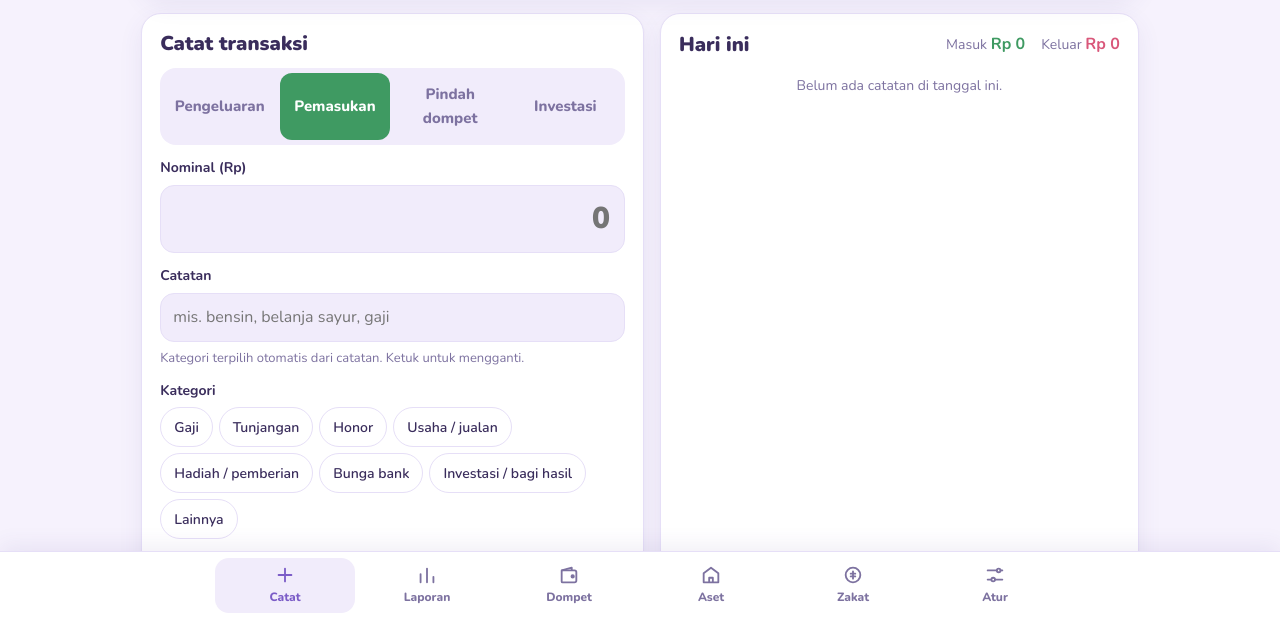
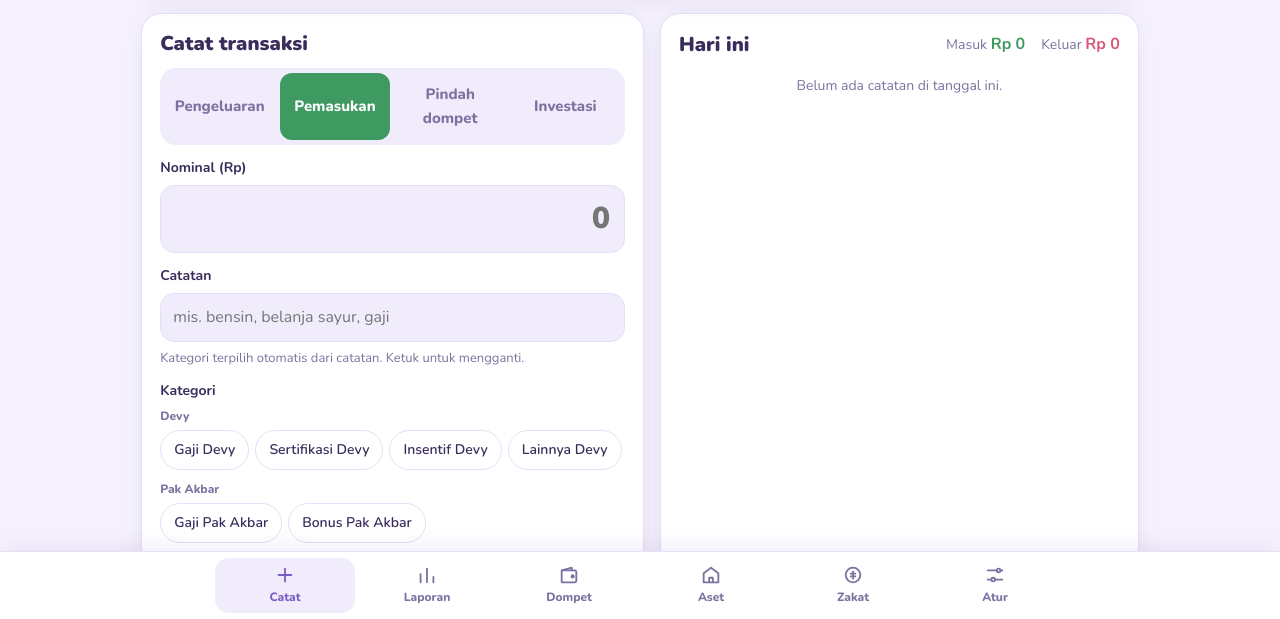
Before and after one commit to teachdev-sylvya/BukuKas, a plain HTML site: page index.html in a window 1280 px wide. Both pictures are taken after a click on the button "Pemasukan". Shown: the part 181-800 px from the top of the page. Drawn offline with nearby package versions, Linux system fonts and the light colour scheme.

Commit message:
Kategori pemasukan per orang: Devy (gaji, sertifikasi, insentif, lainnya) dan Pak Akbar (gaji, bonus)
Co-Authored-By: Claude Opus 5.5 <noreply@anthropic.com>
Claude-Session: https://claude.ai/code/session_016KmJ4bfo3C3WQtnbcv8s6N

```diff
--- a/index.html
+++ b/index.html
@@ -130,6 +130,7 @@ input:focus-visible,select:focus-visible,button:focus-visible,textarea:focus-vis
 #rMode{display:grid;grid-template-columns:repeat(4,minmax(0,1fr));gap:6px;width:100%}#rMode .chip{padding:7px 4px;font-size:14px}
 .pbar .per{margin:0 auto}
 @media(max-width:400px){.subtab button,#rMode .chip{font-size:13px}}
+.kg{width:100%;font-size:12px;font-weight:800;color:var(--mut);margin:4px 0 -2px}.kg:first-child{margin-top:0}
 .top1{background:var(--pink);border-radius:14px;padding:10px 14px;font-size:15px;margin-top:4px}
 @media(max-width:600px){.dn{grid-template-columns:1fr}.dn svg{max-width:200px}}
 .meter{height:18px;background:var(--soft);border-radius:18px;overflow:hidden;margin:10px 0 4px}
@@ -396,7 +397,9 @@ const fD=s=>{const d=pd(s);return HARI[d.getDay()]+', '+d.getDate()+' '+BLN[d.ge
 const uid0=()=>Date.now().toString(36)+Math.random().toString(36).slice(2,7);
 
 const KAT={out:[['Makan & minum','makan minum kopi jajan sarapan resto gofood grabfood shopeefood bakso nasi snack'],['Listrik','listrik pln token'],['Air','pdam palyja aetra tagihan air bayar air'],['Gas','gas lpg elpiji pgn'],['Belanja rumah','beras sayur pasar belanja minyak sabun indomaret alfamart galon telur ikan ayam daging'],['Transportasi','bensin bbm pertalite pertamax parkir tol ojek gojek krl busway servis motor mobil'],['Tagihan lain','iuran ipl bpjs wifi indihome sampah tagihan'],['Pulsa & internet','pulsa kuota data'],['Pendidikan & kuliah','spp kuliah ukt buku fotokopi print makalah sekolah les seminar'],['Kesehatan','obat dokter klinik apotek vitamin rumah sakit'],['Anak','anak susu popok mainan saku'],['Nafkah orang tua','ortu orang tua mertua ibu bapak mama papa umi abi'],['Sedekah & infaq','sedekah infaq infak wakaf donasi masjid kajian'],['Zakat','zakat'],['Olahraga','gym zumba trainer pt'],['Cicilan & hutang','cicilan kredit angsuran paylater kpr hutang'],['Biaya admin bank','admin biaya transfer bulanan materai'],['Pajak bank','pajak pph'],['Tip','tip tips tipping'],['Pakaian & pribadi','baju gamis jilbab kerudung khimar skincare salon sepatu tas'],['Lainnya','']],
- in:[['Gaji','gaji'],['Tunjangan','tunjangan sertifikasi tpg tpp tukin'],['Honor','honor narasumber mentor pengawas panitia lembur'],['Usaha / jualan','jualan penjualan usaha order laba'],['Hadiah / pemberian','hadiah thr kado dikasih pemberian'],['Bunga bank','bunga giro'],['Investasi / bagi hasil','bagi hasil dividen investasi emas'],['Lainnya','']]};
+ in:[['Gaji Devy','gaji devy','Devy'],['Sertifikasi Devy','sertifikasi tpg','Devy'],['Insentif Devy','insentif tpp tukin tunjangan','Devy'],['Lainnya Devy','honor narasumber mentor pengawas panitia lembur devy','Devy'],
+   ['Gaji Pak Akbar','gaji akbar suami','Pak Akbar'],['Bonus Pak Akbar','bonus akbar suami','Pak Akbar'],
+   ['Hadiah / pemberian','hadiah thr kado dikasih pemberian','Lainnya'],['Usaha / jualan','jualan penjualan usaha order laba','Lainnya'],['Bunga bank','bunga giro','Lainnya'],['Investasi / bagi hasil','bagi hasil dividen investasi emas','Lainnya'],['Lainnya','','Lainnya']]};
 const MET=['Tunai','Transfer bank','QRIS','E-wallet'];
 const JEN=[['kas','Uang tunai',1],['bank','Tabungan bank',1],['ewallet','E-wallet',1],['emas','Emas / logam mulia',1],['perhiasan','Perhiasan emas',1],['haji','Tabungan haji',1],['invest','Deposito / investasi',1],['piutang','Piutang lancar',1],['properti','Rumah / tanah',0],['kendaraan','Kendaraan',0],['lain','Lainnya',0],['hutang','Hutang / cicilan',1]];
 const jn=j=>j==='dompet'?'Rekening & dompet':(JEN.find(x=>x[0]===j)||JEN.find(x=>x[0]==='lain'))[1];
@@ -517,10 +520,10 @@ const IJ=[['emas','Logam mulia'],['perhiasan','Perhiasan emas'],['invest','Depos
 $('tD').value=today();fmtIn($('tN'));fmtIn($('tAdm'));
 const akChips=(sel,attr,skip)=>K.akun.filter(a=>a.id!==skip).map(a=>{const v=saldo(a.id);return `<button type="button" class="chip${a.id===sel?' on':''}" data-${attr}="${esc(a.id)}">${esc(a.nm)} <small class="${v<0?'neg':''}">${sh(v)}</small></button>`}).join('')||'<span class="hint">Tambahkan rekening di tab Dompet.</span>';
 function guess(){if(fKman||fT==='tf'||fT==='inv')return;const c=' '+$('tC').value.toLowerCase()+' ';
-  const hit=KAT[fT].find(([n,w])=>w&&w.split(' ').some(x=>c.includes(x.length<4?' '+x+' ':x)));fK=hit?hit[0]:'';drawChips()}
+  let hit=null,best=0;KAT[fT].forEach(([n,w])=>{if(!w)return;const sc=w.split(' ').filter(x=>c.includes(x.length<4?' '+x+' ':x)).length;if(sc>best){best=sc;hit=n}});fK=hit||'';drawChips()}
 function drawChips(){
   $('tSeg').querySelectorAll('button').forEach(b=>b.classList.toggle('on',b.dataset.t===fT));
-  $('tK').innerHTML=(KAT[fT]||[]).map(([n])=>`<button type="button" class="chip${n===fK?' on':''}" data-k="${esc(n)}">${esc(n)}</button>`).join('');
+  let lg='';$('tK').innerHTML=(KAT[fT]||[]).map(([n,,g])=>{const h=g&&g!==lg?`<div class="kg">${esc(g)}</div>`:'';lg=g||lg;return h+`<button type="button" class="chip${n===fK?' on':''}" data-k="${esc(n)}">${esc(n)}</button>`}).join('');
   const tf=fT==='tf',inv=fT==='inv';$('ioWrap').hidden=tf||inv;$('tfWrap').hidden=!tf;$('invWrap').hidden=!inv;
   $('tIJ').innerHTML=IJ.map(([k,n])=>`<button type="button" class="chip${k===fIJ?' on':''}" data-ij="${k}">${n}</button>`).join('');
   $('tIGW').hidden=fIJ==='invest';$('tIKW').hidden=fIJ!=='perhiasan';
--- a/sw.js
+++ b/sw.js
@@ -1,5 +1,5 @@
 // Penyimpan offline sederhana untuk Buku Kas Devy.
-const C='bukukas-devy-v17';
+const C='bukukas-devy-v18';
 const CORE=['./','index.html','manifest.json','icon-192.png','icon-512.png','icon-96.png','apple-touch-icon.png'];
 self.addEventListener('install',e=>{e.waitUntil(caches.open(C).then(c=>c.addAll(CORE)).then(()=>self.skipWaiting()))});
 self.addEventListener('activate',e=>{e.waitUntil(caches.keys().then(ks=>Promise.all(ks.filter(k=>k!==C).map(k=>caches.delete(k)))).then(()=>self.clients.claim()))});
```
